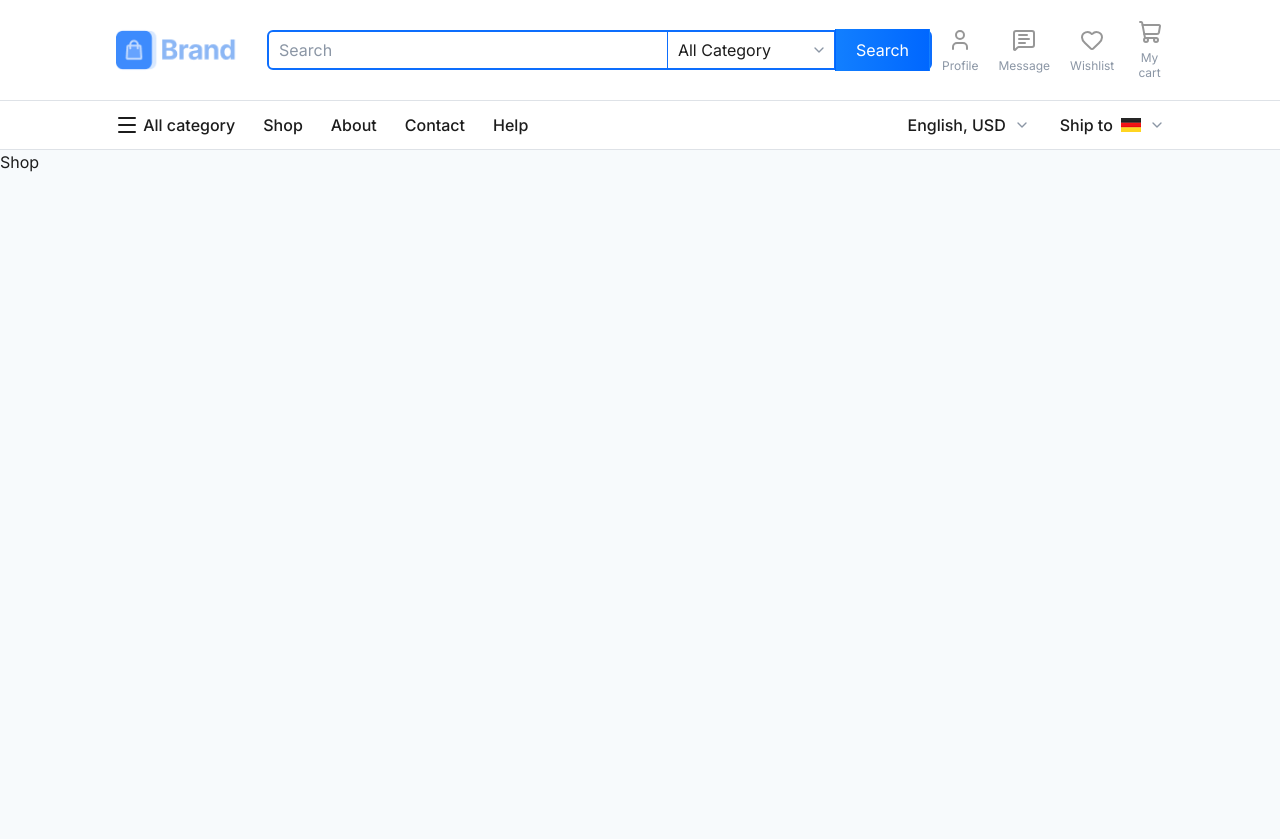
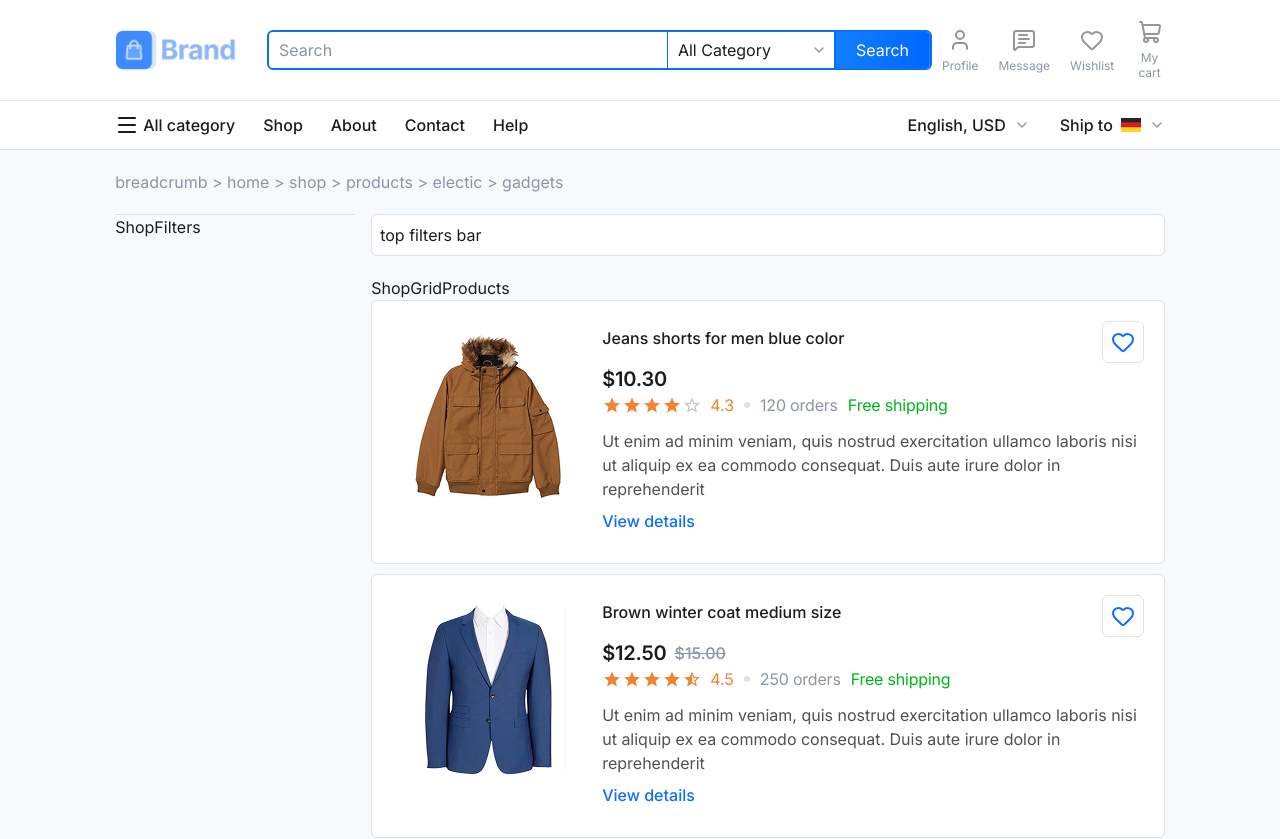
Before and after one commit to aliiashraf777/1rts-brand-ecom-app, a React (Vite) app: page /shop in a window 1280 px wide. Shown: the top 839 px of the page. Built offline with nearby package versions, Linux system fonts and the light colour scheme.

Commit message:
feat(shop): shop layout and list view products add

```diff
--- a/src/components/common/Button.tsx
+++ b/src/components/common/Button.tsx
@@ -1,4 +1,6 @@
 import { cn } from "@/utils/cn"
+import { Heart } from "lucide-react"
+import { Link } from "react-router"
 
 type Props = {
     variant?: 'gradient' | 'white',
@@ -39,3 +41,40 @@ const Button = ({ variant = 'gradient', size = 'normal', className, disabled, ch
 }
 
 export default Button
+
+
+type LinkBtnTy = {
+    children: string,
+    to: string,
+    className?: string,
+}
+
+export const LinkBtn = ({ children, to, className }: LinkBtnTy) => {
+
+    return (
+        <Link
+            to={to}
+            className={`txt-small text-primary md:txt-body-medium md:text-primary border-b-2 border-transparent w-max hover:border-b-2 hover:border-primary transition-all duration-300 ease-out ${className || ""}`}
+        >
+            {children}
+        </Link>
+    )
+}
+
+type HeartBtnTy = {
+    className: string,
+    onClick?: () => void
+}
+
+export const AddCartHeartBtn = ({ className, onClick }: HeartBtnTy) => {
+
+    return (
+        <button
+            className={`w-max h-max border border-gray-300 rounded-card p-1 md:p-2 cursor-pointer transition-all duration-300 ease-out hover:scale-110 ${className || ''}`}
+        >
+            <Heart
+                className="text-primary"
+            />
+        </button>
+    )
+}
--- a/src/components/common/SearchBar.tsx
+++ b/src/components/common/SearchBar.tsx
@@ -6,7 +6,7 @@ type Props = {}
 
 const SearchBar = (props: Props) => {
     return (
-        <div className="w-full max-w-[665px] h-[40px] border-2 border-primary rounded-card hidden lg:flex items-center">
+        <div className="w-full max-w-[665px] h-[40px] border-2 border-primary rounded-card hidden lg:flex items-center overflow-hidden">
             <input
                 type="search"
                 name=""
--- /dev/null
+++ b/src/components/shop/BreadCrumb.tsx
@@ -0,0 +1,15 @@
+import SectionContainer from "../common/SectionContainer"
+
+type Props = {}
+
+const BreadCrumb = (props: Props) => {
+    return (
+        <SectionContainer>
+            <div className="py-section text-gray-500">
+                breadcrumb &gt; home &gt; shop &gt; products &gt; electic &gt; gadgets
+            </div>
+        </SectionContainer>
+    )
+}
+
+export default BreadCrumb
--- /dev/null
+++ b/src/components/shop/ShopFilters.tsx
@@ -0,0 +1,11 @@
+type Props = {}
+
+const ShopFilters = (props: Props) => {
+    return (
+        <div className="hidden lg:block w-[240px] border-t border-gray-300">
+            ShopFilters
+        </div>
+    )
+}
+
+export default ShopFilters
--- /dev/null
+++ b/src/components/shop/ShopGridProducts.tsx
@@ -0,0 +1,9 @@
+type Props = {}
+
+const ShopGridProducts = (props: Props) => {
+  return (
+    <div>ShopGridProducts</div>
+  )
+}
+
+export default ShopGridProducts
--- /dev/null
+++ b/src/components/shop/ShopListProducts.tsx
@@ -0,0 +1,100 @@
+import { productsData } from "@/data/productsData"
+import { IoMdStar, IoMdStarHalf } from "react-icons/io"
+import { Link } from "react-router"
+import { AddCartHeartBtn, LinkBtn } from "../common/Button"
+import { Heart } from "lucide-react"
+import StarsDynamicRatings from "./StarsDynamicRatings"
+
+type Props = {}
+
+const ShopListProducts = (props: Props) => {
+    return (
+        <div className="w-full mb-section-30">
+            <div className="flex flex-col gap-2.5">
+                {productsData.slice(1, 7).map((item, idx) => {
+                    return (
+                        <div
+                            key={`${item.title}-${idx}`}
+                            className="w-full bg-white border border-gray-300 rounded-card flex relative group p-2.5"
+                        >
+                            {/* image */}
+                            <div className="flex w-[100px] h-[100px] md:w-[210px] md:h-[210px] shrink-0 justify-center items-center self-center md:self-auto">
+                                <img
+                                    src={item.image}
+                                    alt={item.title}
+                                    className="w-full h-full md:w-auto md:h-auto object-contain transition-all duration-300 ease-out group-hover:scale-105"
+                                />
+                            </div>
+
+                            {/* context */}
+                            <div className="flex flex-col pl-2.5 pt-0 md:pt-4 pb-0 md:pb-5">
+                                <p className="txt-small md:txt-body-title pb-1 md:pb-4">
+                                    {item.title}
+                                </p>
+
+                                <div className="flex items-center gap-2">
+                                    <h4 className="txt-body-medium   md:heading-h4">
+                                        ${item.price}
+                                    </h4>
+                                    {item.oldPrice &&
+                                        <p className="txt-body-medium line-through text-gray-500">
+                                            ${item?.oldPrice}
+                                        </p>
+                                    }
+                                </div>
+
+                                {/* ratings & details */}
+                                <div className="flex items-center gap-1 md:gap-2.5 mb-1.5 md:mb-3 flex-wrap">
+                                    <div className="flex">
+                                        <StarsDynamicRatings
+                                            rating={Number(item.ratings)}
+                                        />
+
+                                        <p className="txt-small text-card-orange md:txt-base md:text-card-orange pl-2">
+                                            {item.ratings}
+                                        </p>
+                                    </div>
+
+                                    {/* period */}
+                                    <div className="w-1.5 h-1.5 bg-gray-300 rounded-full"></div>
+
+                                    <p className="txt-small md:text-base text-gray-500">
+                                        {item.orders} orders
+                                    </p>
+
+                                    {/* period */}
+                                    <div className="hidden md:blcok w-1.5 h-1.5 bg-gray-300 rounded-full"></div>
+
+                                    <p className="txt-small md:text-base text-brand-green">
+                                        Free shipping
+                                    </p>
+                                </div>
+
+                                {/* description & cta */}
+                                <div className="flex flex-col gap-0.5 md:gap-2.5">
+                                    <p className="hidden lg:inline-block max-w-[550px] txt-body text-gray-600">
+                                        {item.desc}
+                                    </p>
+
+                                    <LinkBtn
+                                        to={item.detailsLink}
+                                        className=""
+                                    >
+                                        View details
+                                    </LinkBtn>
+                                </div>
+                            </div>
+
+                            {/* add to wishlist btn */}
+                            <AddCartHeartBtn
+                                className="absolute right-2.5 md:right-5 bottom-2.5 sm:top-5"
+                            />
+                        </div>
+                    )
+                })}
+            </div>
+        </div>
+    )
+}
+
+export default ShopListProducts
--- /dev/null
+++ b/src/components/shop/StarsDynamicRatings.tsx
@@ -0,0 +1,27 @@
+import { IoMdStar, IoMdStarHalf, IoMdStarOutline } from "react-icons/io";
+
+type Props = {
+    rating: number
+}
+
+const StarsDynamicRatings = ({ rating }: Props) => {
+    const stars = [];
+
+    for (let i = 1; i <= 5; i++) {
+        if (rating >= i) {
+            stars.push(<IoMdStar key={i} className="w-4 md:w-5 h-4 md:h-5 text-card-orange" />)
+        } else if (rating >= i - 0.5) {
+            stars.push(<IoMdStarHalf key={i} className="w-4 md:w-5 h-4 md:h-5 text-card-orange" />)
+        } else {
+            stars.push(<IoMdStarOutline key={i} className="w-4 md:w-5 h-4 md:h-5 text-gray-400" />)
+        }
+    }
+
+    return (
+        <div className="flex items-center">
+            {stars}
+        </div>
+    )
+}
+
+export default StarsDynamicRatings
--- a/src/pages/Shop.tsx
+++ b/src/pages/Shop.tsx
@@ -1,8 +1,41 @@
+import SectionContainer from "@/components/common/SectionContainer"
+import BreadCrumb from "@/components/shop/BreadCrumb"
+import ShopFilters from "@/components/shop/ShopFilters"
+import ShopGridProducts from "@/components/shop/ShopGridProducts"
+import ShopListProducts from "@/components/shop/ShopListProducts"
+
 type Props = {}
 
 const Shop = (props: Props) => {
   return (
-    <div>Shop</div>
+    <div className="w-full">
+
+      <BreadCrumb />
+
+      <SectionContainer>
+        <div className="flex gap-4">
+
+          {/* filters */}
+          <ShopFilters />
+
+          {/* right side */}
+          <div className="flex-1 min-w-0 p-2.5 md:p-0">
+
+            {/* top filters bar */}
+            <div className="w-full bg-white p-2 border border-gray-300 rounded-card mb-section">
+              top filters bar
+            </div>
+
+            {/* products grid/list layout */}
+            <ShopGridProducts />
+
+            <ShopListProducts />
+
+
+          </div>
+        </div>
+      </SectionContainer>
+    </div>
   )
 }
 
--- a/src/styles/theme.css
+++ b/src/styles/theme.css
@@ -23,6 +23,8 @@
   --color-card-primary: #E3F0FF;
   --color-card-orange: #F38332;
   --color-card-sea-green: #55bdc3;
+  --color-brand-green: #00B517;
+  --color-brand-blue: #0D6EFD;
 
   /* fonts */
   --font-inter: "Inter", sans-serif;
--- a/src/styles/utilities.css
+++ b/src/styles/utilities.css
@@ -21,51 +21,51 @@
 
 /* fonts utilities */
 @utility txt-base {
-    color: var(--color-text-primary);
     font-size: 16px;
     font-weight: 400;
     line-height: normal;
+    color: var(--color-text-primary);
     letter-spacing: 0px;
 }
 
 @utility txt-body {
-    color: var(--color-text-primary);
     font-size: 16px;
     font-weight: 400;
     line-height: 24px;
+    color: var(--color-text-primary);
     letter-spacing: 0px;
 }
 
 @utility txt-body-shrik {
-    color: var(--color-text-primary);
     font-size: 16px;
     font-weight: 400;
     line-height: 24px;
+    color: var(--color-text-primary);
     letter-spacing: -0.2px;
     text-align: center;
 }
 
 @utility txt-body-medium {
-    color: var(--color-text-primary);
     font-size: 16px;
     font-weight: 500;
     line-height: normal;
+    color: var(--color-text-primary);
     letter-spacing: 0px;
 }
 
 @utility txt-body-title {
-    color: var(--color-text-primary);
     font-size: 16px;
     font-weight: 500;
     line-height: 22px;
+    color: var(--color-text-primary);
     letter-spacing: 0px;
 }
 
 @utility txt-small {
-    color: var(--color-text-primary);
     font-size: 14px;
     font-weight: 400;
     line-height: normal;
+    color: var(--color-text-primary);
     letter-spacing: -0.2px;
 }
 
@@ -80,41 +80,41 @@
 }
 
 @utility heading-h1 {
-    color: var(--color-text-primary);
     font-size: 32px;
     font-weight: 700;
     line-height: normal;
+    color: var(--color-text-primary);
     letter-spacing: 0px;
 }
 
 @utility heading-h2 {
-    color: var(--color-text-primary);
     font-size: 32px;
     font-weight: 600;
     line-height: normal;
+    color: var(--color-text-primary);
     letter-spacing: -0.2px;
 }
 
 @utility heading-h3 {
-    color: var(--color-text-primary);
     font-size: 24px;
     font-weight: 600;
     line-height: 32px;
+    color: var(--color-text-primary);
     letter-spacing: -0.2px;
 }
 
 @utility heading-h4 {
-    color: var(--color-text-primary);
     font-size: 20px;
     font-weight: 600;
     line-height: 28px;
+    color: var(--color-text-primary);
     letter-spacing: -0.2px;
 }
 
 @utility heading-h5 {
-    color: var(--color-text-primary);
     font-size: 18px;
     font-weight: 600;
     line-height: normal;
+    color: var(--color-text-primary);
     letter-spacing: 0px;
 }
```
Also changed, not shown: src/data/productsData.tsx (+26 -20 lines).
